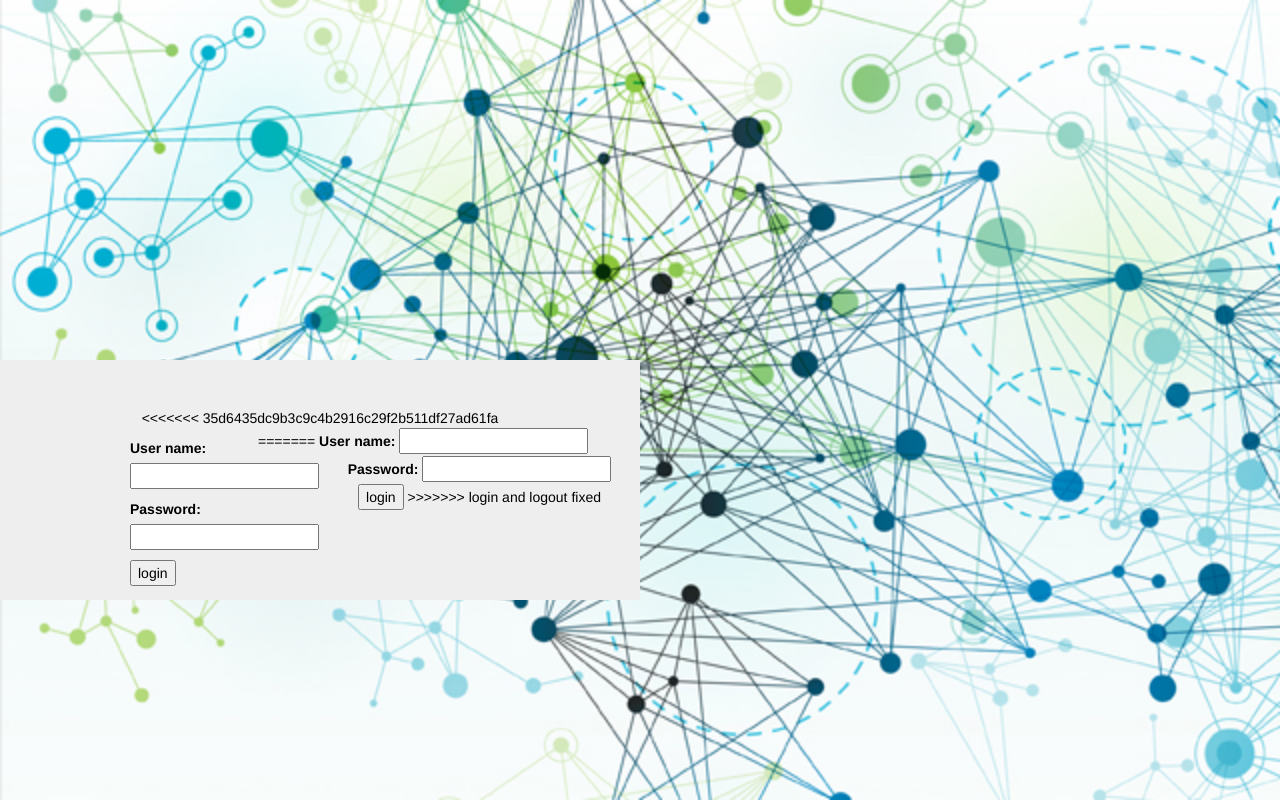
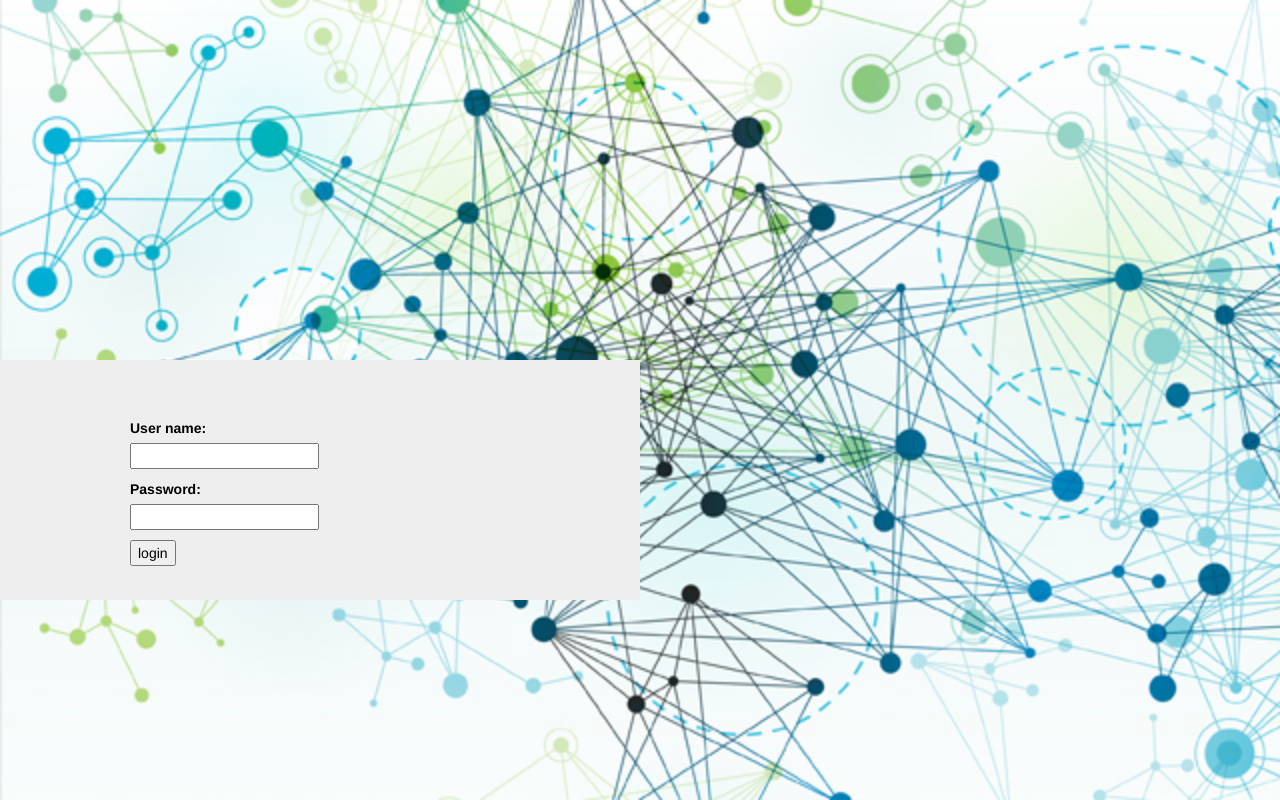
Before and after one commit to jagsgill/cs319-server-dashboard, a Django app: template web_app/templates/login.html in a window 1280 px wide. Run offline with Django 3.2, Linux system fonts and the light colour scheme; the template is opened without the code that fills it, so the values that code supplies are empty; some libraries are stand-ins or nearby versions.

Commit message:
fixed rebasing on login.html

```diff
--- a/web_app/templates/login.html
+++ b/web_app/templates/login.html
@@ -34,8 +34,7 @@
                     {% if form.errors %}
                         <p class="error">Not a valid user name or password</p>
                     {% endif %}
-<<<<<<< 35d6435dc9b3c9c4b2916c29f2b511df27ad61fa
-                    <form action="/dashboard" method="post">{% csrf_token %}
+                    <form action="/dologin" method="post">{% csrf_token %}
                         <div class="login-label">
                             <label for="username">User name:</label>
                         </div>
@@ -51,14 +50,6 @@
                         <div class="login-input-button">
                             <input type="submit" value="login" />
                         </div>
-=======
-                    <form action="/dologin" method="post">{% csrf_token %}
-                        <label for="username">User name:</label>
-                        <input type="text" name="username" value="" id="username"> <br>
-                        <label for="password">Password:</label>
-                        <input type="password" name="password" value="" id="password"><br>
-                        <input type="submit" value="login" />
->>>>>>> login and logout fixed
                     </form>
                 {% endblock %}
                     </div>
```
